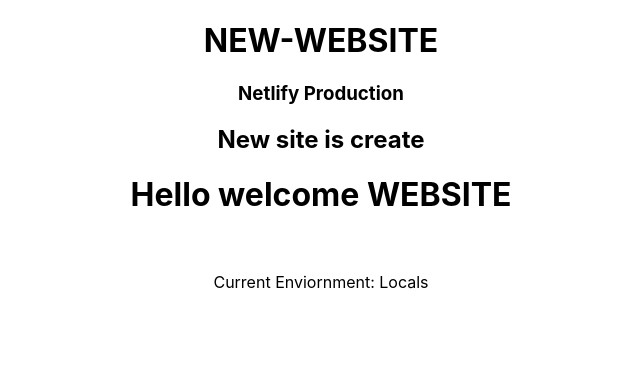
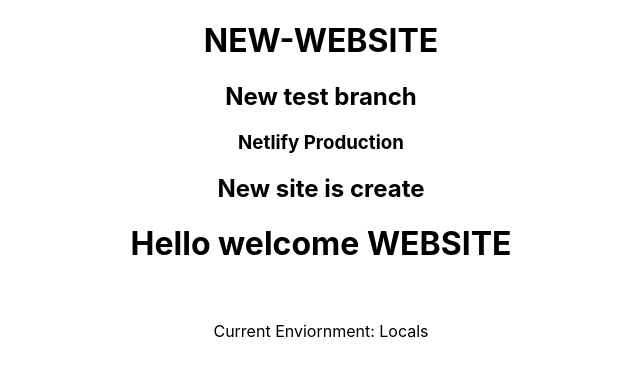
Before and after one commit to saurabhgola/testwebsite, a React (Create React App) app: page / in a window 1280 px wide. Shown: the top 376 px of the page, without its empty margins (319-959 px from the left). Built offline with nearby package versions, Linux system fonts and the light colour scheme.

Commit message:
Fix leatest branch-new-text

```diff
--- a/src/App.js
+++ b/src/App.js
@@ -5,6 +5,7 @@
   <>
     <div className="App">
       <h1>NEW-WEBSITE</h1>
+      <h2>New test branch</h2>
      <h3>Netlify Production</h3>
      <h2>New site is create</h2>
      <h1>Hello welcome WEBSITE</h1>
```
